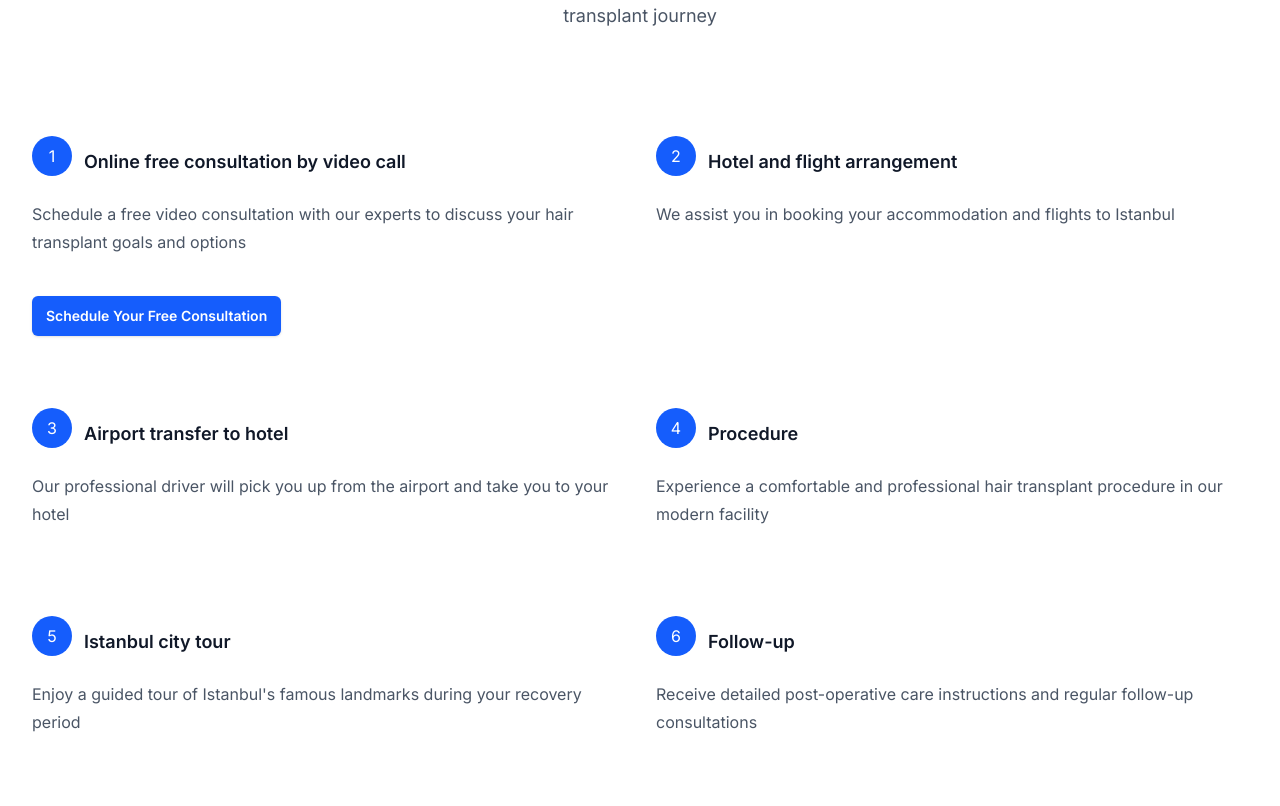
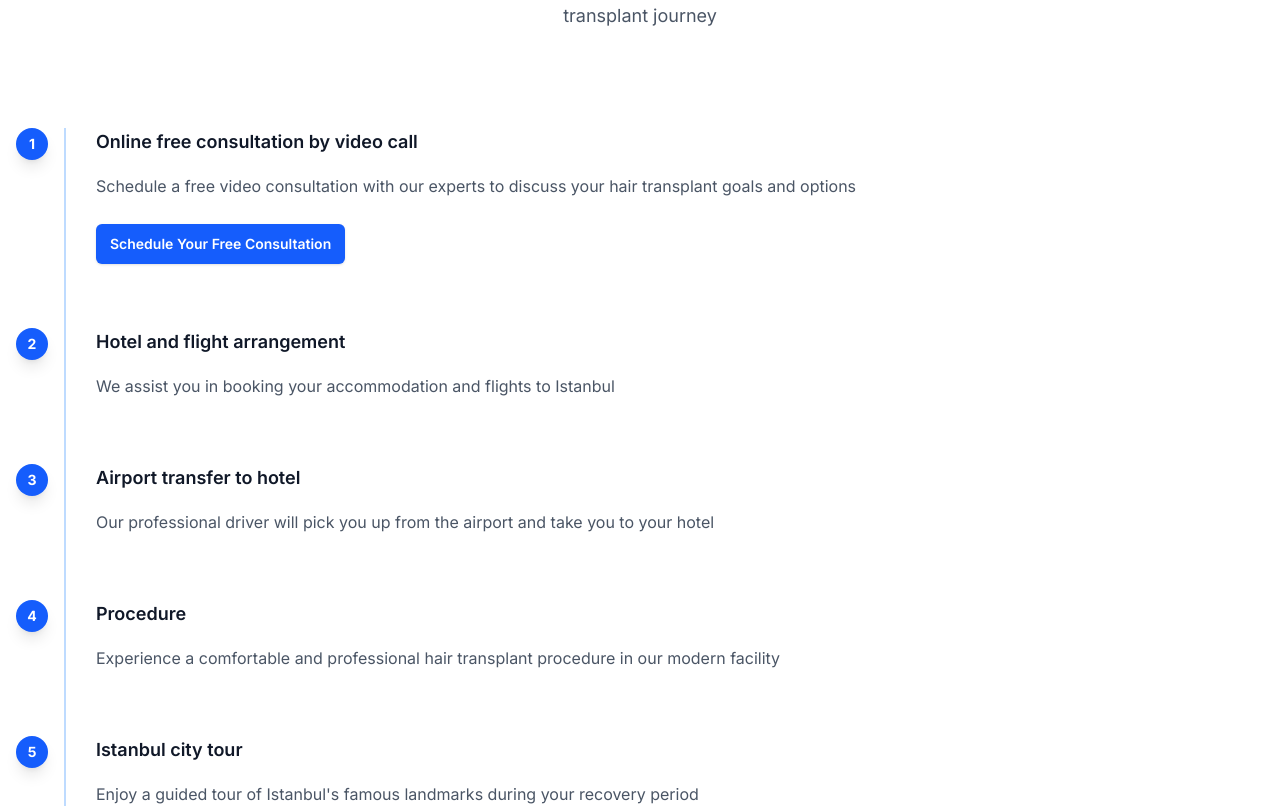
Before and after one commit to mhalitk/thehairistanbul.com, a Next.js app: page /en in a window 1280 px wide. Shown: the part 2040-2846 px from the top of the page. Built offline with nearby package versions, Linux system fonts and the light colour scheme; no server answers.

Commit message:
make journey a vertical line

```diff
--- a/src/components/layouts/HomeLayout.tsx
+++ b/src/components/layouts/HomeLayout.tsx
@@ -163,28 +163,42 @@ export default function HomeLayout({ children, content, locale }: HomeLayoutProp
           </p>
         </div>
         <div className="mx-auto mt-16 max-w-2xl sm:mt-20 lg:mt-24 lg:max-w-none">
-          <div className="grid max-w-xl grid-cols-1 gap-x-8 gap-y-16 lg:max-w-none lg:grid-cols-2">
+          {/* Timeline container */}
+          <div className="relative">
+            {/* Vertical line */}
+            <div className="absolute left-8 top-0 h-full w-0.5 bg-blue-200"></div>
+
+            {/* Steps */}
+            <div className="relative space-y-16">
               {content.journey.steps.map((step, index) => (
-              <div key={step.title} className="flex flex-col">
-                <div className="flex items-center gap-x-3">
-                  <div className="flex h-10 w-10 items-center justify-center rounded-full bg-blue-600 text-white">
+                <div key={step.title} className="relative">
+                  {/* Step dot and number */}
+                  <div className="absolute left-0 -translate-x-1/2">
+                    <div className="flex h-8 w-8 items-center justify-center rounded-full bg-blue-600 text-sm font-bold text-white shadow-lg">
                       {index + 1}
                     </div>
+                  </div>
+
+                  {/* Step content */}
+                  <div className="ml-16">
                     <h3 className="text-lg font-semibold leading-7 text-gray-900">{step.title}</h3>
-                </div>
                     <p className="mt-4 text-base leading-7 text-gray-600">{step.description}</p>
+
+                    {/* CTA Button for consultation step */}
                     {(step.title === "Online free consultation by video call" || step.title === "Бесплатная онлайн-консультация по видеосвязи") && (
                       <div className="mt-6">
                         <button
                           onClick={() => setIsPopupOpen(true)}
                           className="rounded-md bg-blue-600 px-3.5 py-2.5 text-sm font-semibold text-white shadow-sm hover:bg-blue-500 focus-visible:outline focus-visible:outline-2 focus-visible:outline-offset-2 focus-visible:outline-blue-600"
                         >
-                      Schedule Your Free Consultation
+                          {locale === 'en' ? 'Schedule Your Free Consultation' : 'Запланировать бесплатную консультацию'}
                         </button>
                       </div>
                     )}
                   </div>
+                </div>
               ))}
+            </div>
           </div>
         </div>
       </div>
```
Lines whose indentation alone changed are shown as unchanged.
